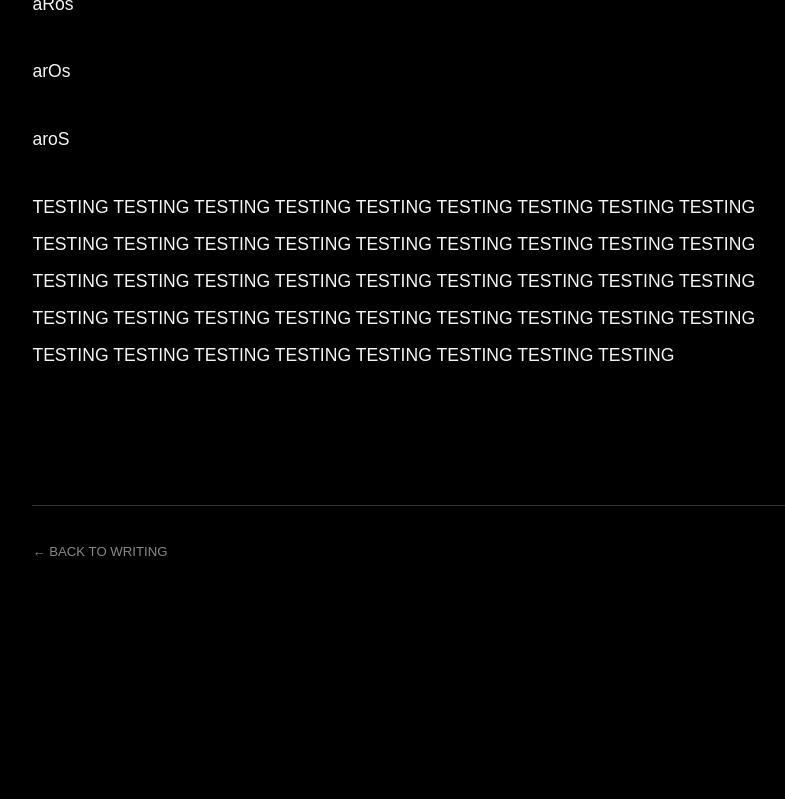
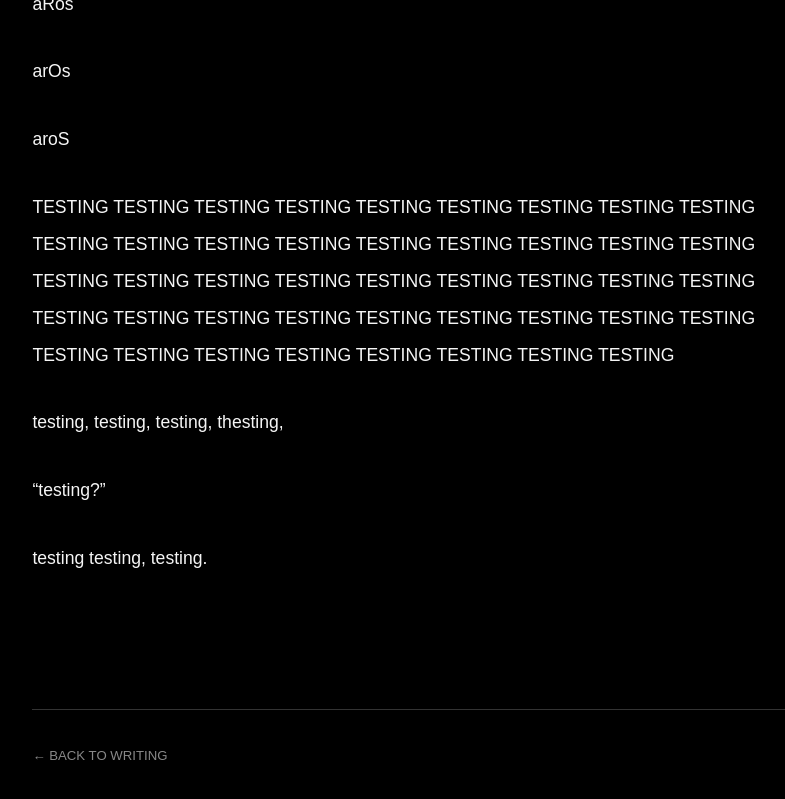
Before and after one commit to sagajellyfish/sagajellyfish.github.io, a Jekyll site: the page built from _posts/2026-11-13-hello-world.md, in a window 1280 px wide and 900 px high, scrolled down 1279 px. Shown: the top 799 px of the window, without its empty margins (216-1001 px from the left). Built offline with Jekyll 4.4.1, drawn with Linux system fonts in a browser that asks for light colours; before the commit the page ends 1976 px from its top, so only the background shows below that.

Commit message:
Update _posts/2026-11-13-hello-world.md (via Pages CMS)

```diff
--- a/_posts/2026-11-13-hello-world.md
+++ b/_posts/2026-11-13-hello-world.md
@@ -16,3 +16,9 @@ arOs
 aroS
 
 TESTING TESTING TESTING TESTING TESTING TESTING TESTING TESTING TESTING TESTING TESTING TESTING TESTING TESTING TESTING TESTING TESTING TESTING TESTING TESTING TESTING TESTING TESTING TESTING TESTING TESTING TESTING TESTING TESTING TESTING TESTING TESTING TESTING TESTING TESTING TESTING TESTING TESTING TESTING TESTING TESTING TESTING TESTING TESTING
+
+testing, testing, testing, thesting,
+
+"testing?"
+
+testing testing, testing.
```
